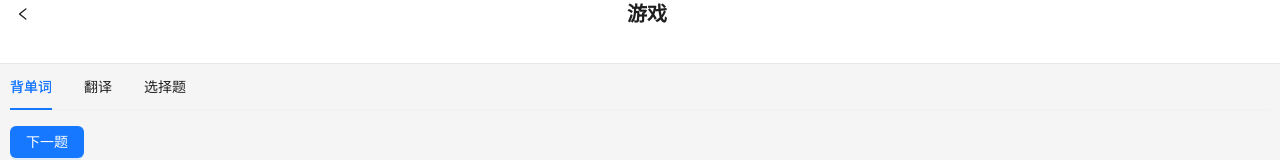
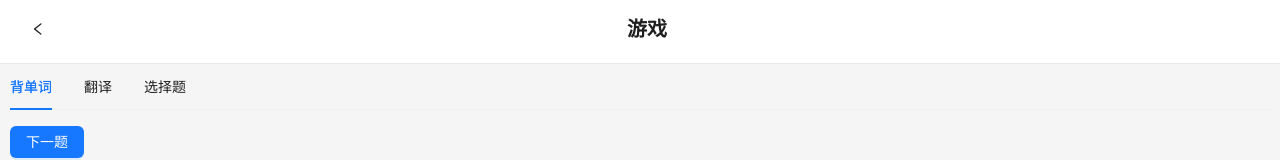
Before and after one commit to 122687220/my-word-learning-app, a Next.js app: page /games in a window 1280 px wide. Shown: the top 160 px of the page. Built offline with nearby package versions, Linux system fonts and the light colour scheme; what @ant-design/nextjs-registry would draw is missing.

Commit message:
优化样式

```diff
--- a/src/app/components/Navigation.tsx
+++ b/src/app/components/Navigation.tsx
@@ -24,7 +24,7 @@
             text = '首页'
         }
         if (pathname === '/progressTracker') {
-            text = '进度'
+            text = '错词本'
         }
         if (pathname === '/pronunciationPractice') {
             text = '练习'
@@ -45,7 +45,7 @@
 
     return (
         <Header style={{ padding: '0 16px', backgroundColor: '#fff', borderBottom: '1px solid #e8e8e8' }}>
-            <div style={{ display: 'flex', alignItems: 'center', justifyContent: 'space-between' }}>
+            <div style={{ display: 'flex', alignItems: 'center', justifyContent: 'space-between', margin: '15px' }}>
                 {title !== '首页' && <LeftOutlined onClick={handleBack} />}
                 <Title level={4} style={{ margin: 0, flexGrow: 1, textAlign: 'center' }}>
                     {title}
```
